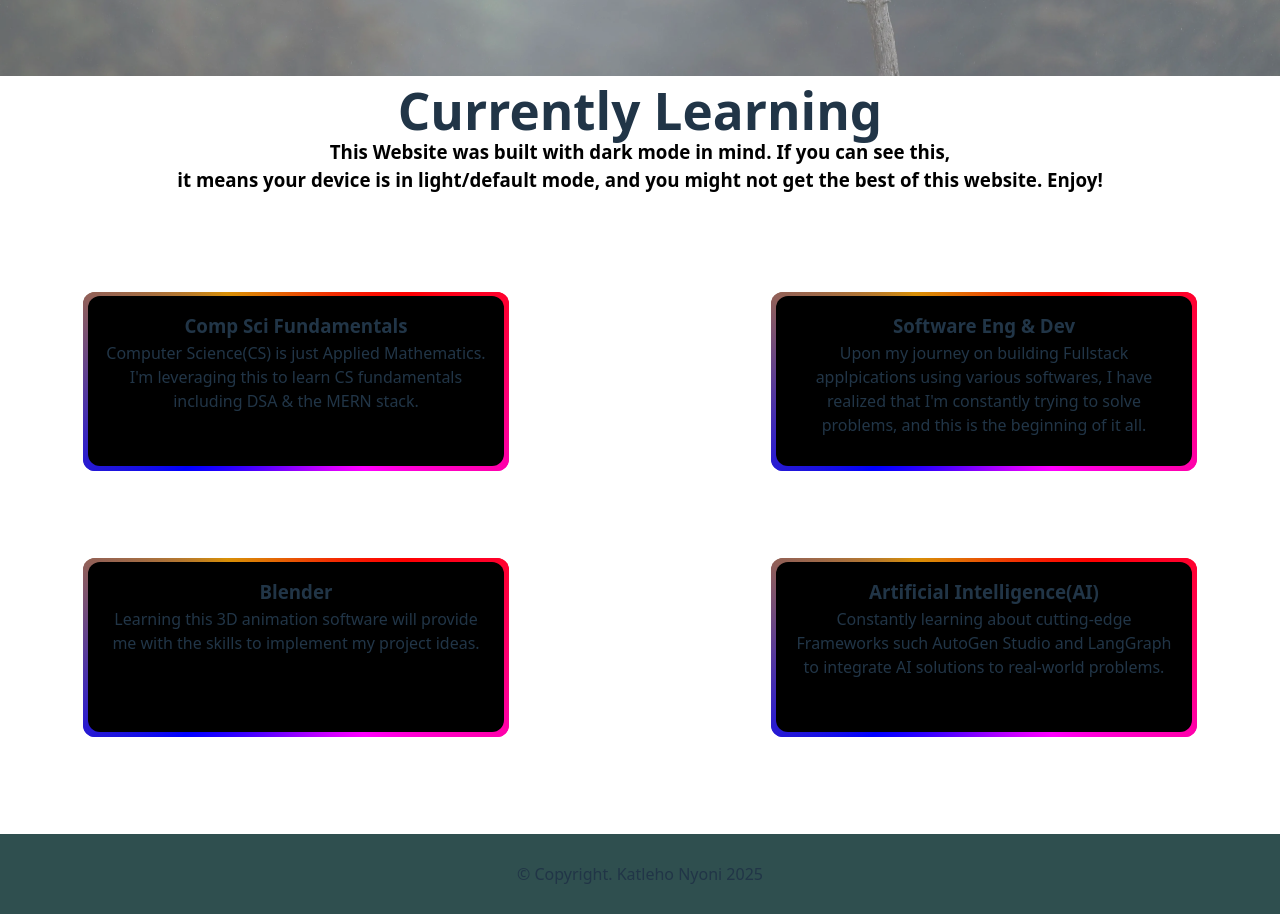
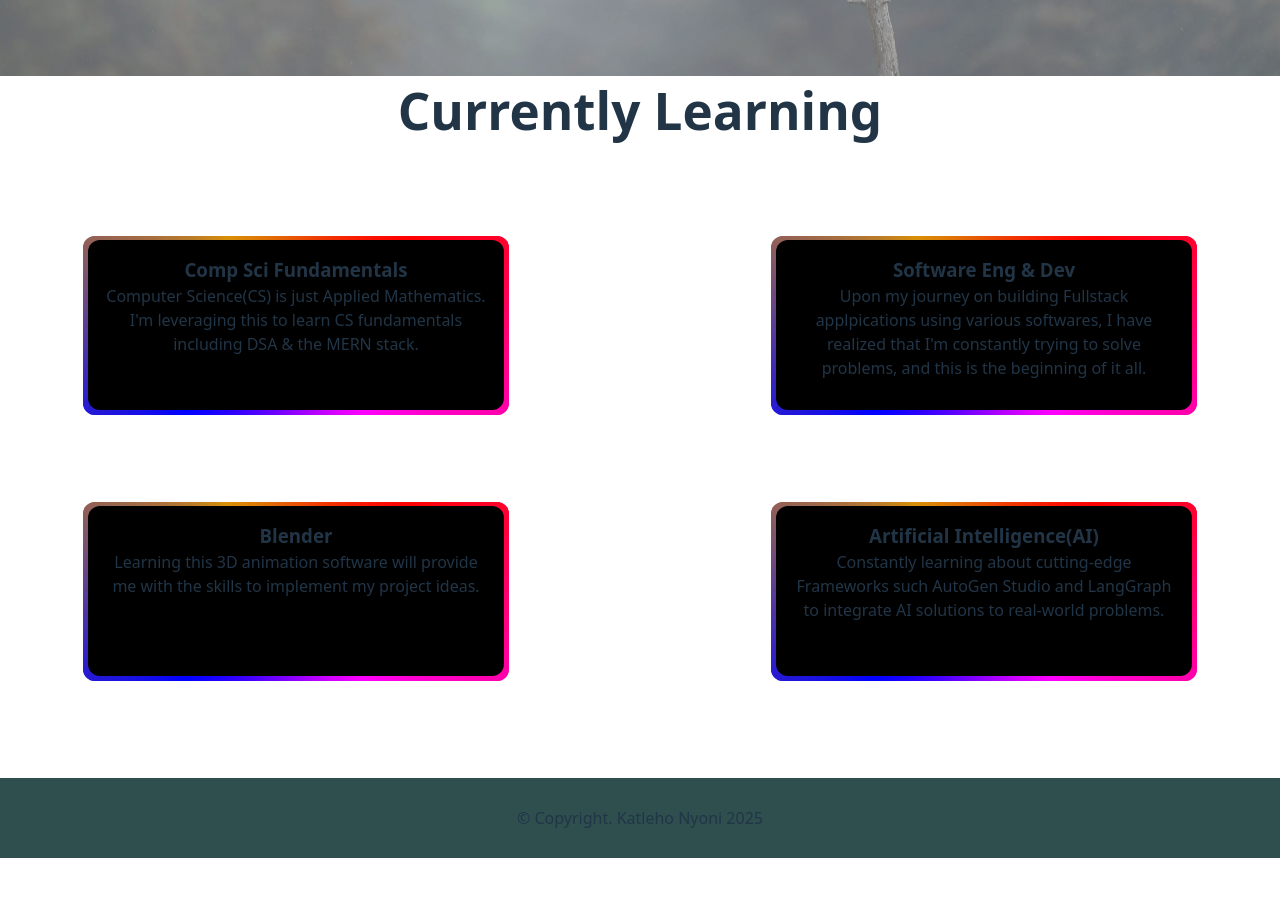
Before and after one commit to Katleho-Nyoni/React-Web, a React (Vite) app in the folder development/: page / in a window 1280 px wide. Shown: the part 820-1734 px from the top of the page. After the commit the page ends 1678 px from the top, so only its background shows below. Built offline with nearby package versions, Linux system fonts and the light colour scheme.

Commit message:
Unnecessary text

```diff
--- a/development/src/homePage.jsx
+++ b/development/src/homePage.jsx
@@ -20,9 +20,6 @@ function LandingDisplay(){
         </div>
         <div className='section-intro'>
             <h1>Currently Learning</h1>
-            <h3>This Website was built with dark mode in mind. If you can see this,
-            <br />
-             it means your device is in light/default mode, and you might not get the best of this website. Enjoy!</h3>
         </div>
         <div className='Highlights'>
             {/* <p>I'm constantly learning, harnessing ideas & integrating different fields to implement my ideas. Below are the things I'm currently learning:</p> */}
```
